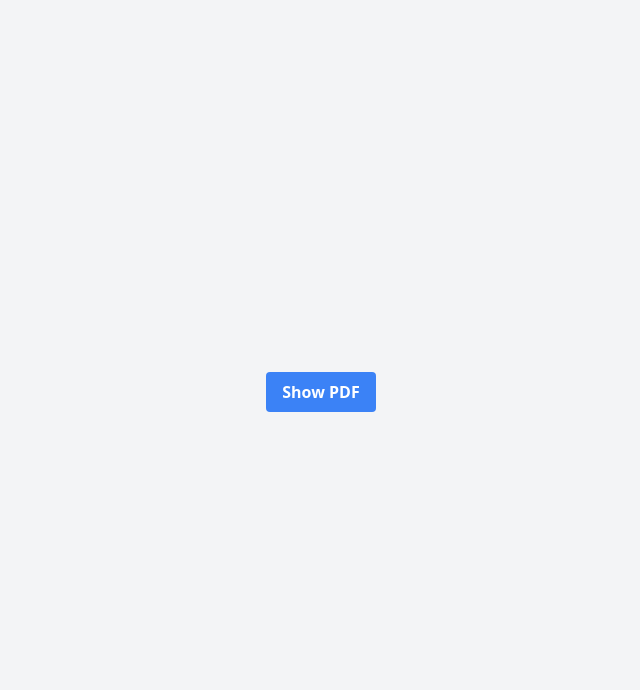
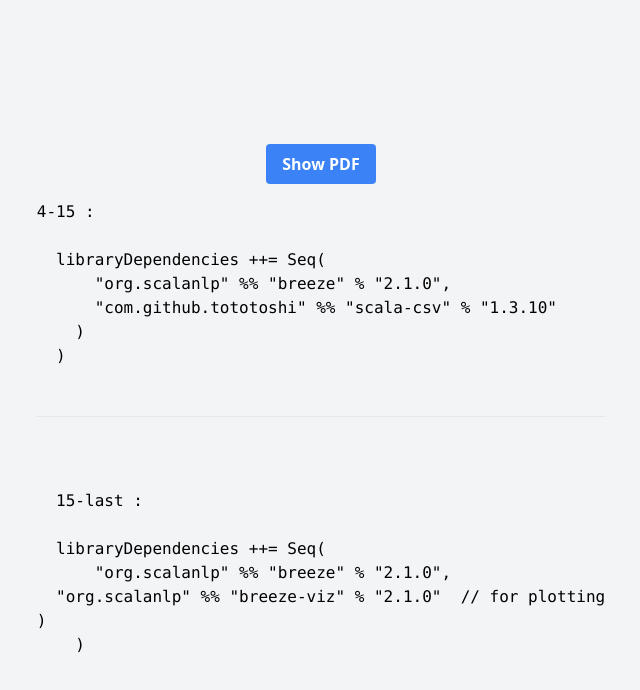
Before and after one commit to teju0051/T-Music, a plain HTML site: page temp2.html in a window 1280 px wide. Shown: the whole page, without its empty margins (319-959 px from the left). Drawn offline with nearby package versions, Linux system fonts and the light colour scheme.

Commit message:
Update temp2.html

```diff
--- a/temp2.html
+++ b/temp2.html
@@ -34,6 +34,23 @@
       button.classList.add('hidden');
     });
   </script>
+<pre>4-15 :
 
+  libraryDependencies ++= Seq(
+      "org.scalanlp" %% "breeze" % "2.1.0",
+      "com.github.tototoshi" %% "scala-csv" % "1.3.10"
+    )
+  )
+
+  <hr><br>
+
+  15-last :
+
+  libraryDependencies ++= Seq(
+      "org.scalanlp" %% "breeze" % "2.1.0",
+  "org.scalanlp" %% "breeze-viz" % "2.1.0"  // for plotting
+)
+    )
+</pre>
 </body>
 </html>
```
